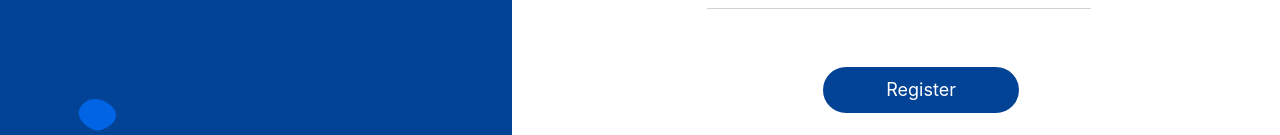
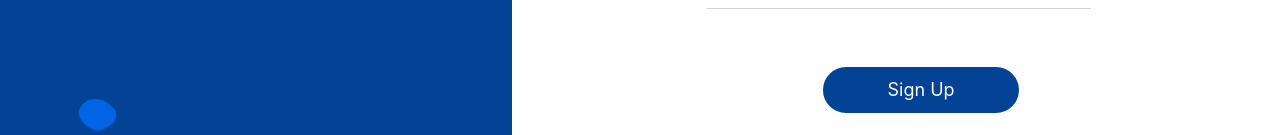
Before and after one commit to Sekigahara/cuci.in-frontend, a React (Create React App) app: page /Register in a window 1280 px wide. Shown: the part 466-601 px from the top of the page. Built offline with nearby package versions, Linux system fonts and the light colour scheme.

Commit message:
Fitur Register React JS

```diff
--- a/src/components/Form/RegisterForm.js
+++ b/src/components/Form/RegisterForm.js
@@ -33,7 +33,7 @@
             </Form.Group>
             <Nav.Link href = "#dashboard" className="mr-auto">
               <div className="login-btn">
-                  <button type="button" class="btn btn-primary">Register</button>
+                  <button type="button" class="btn btn-primary">Sign Up</button>
               </div>
             </Nav.Link>
           </Form>
```
